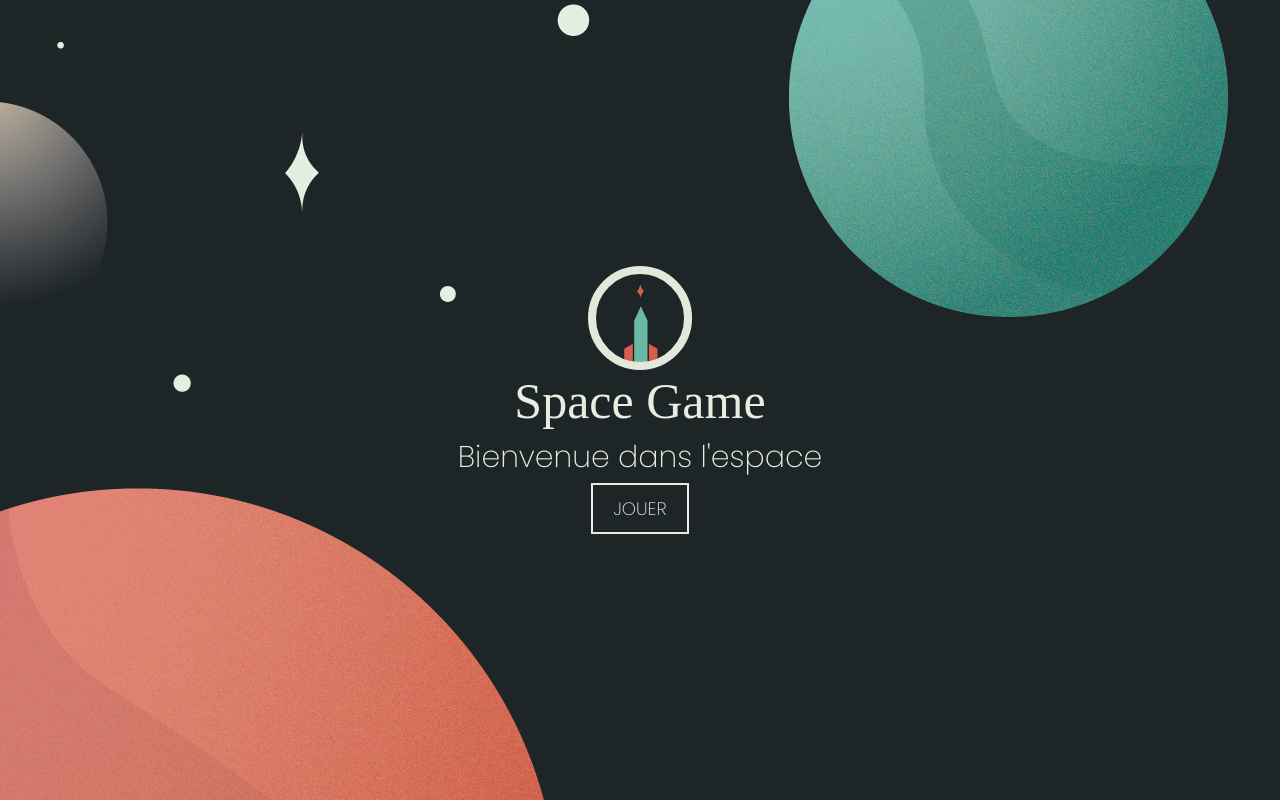
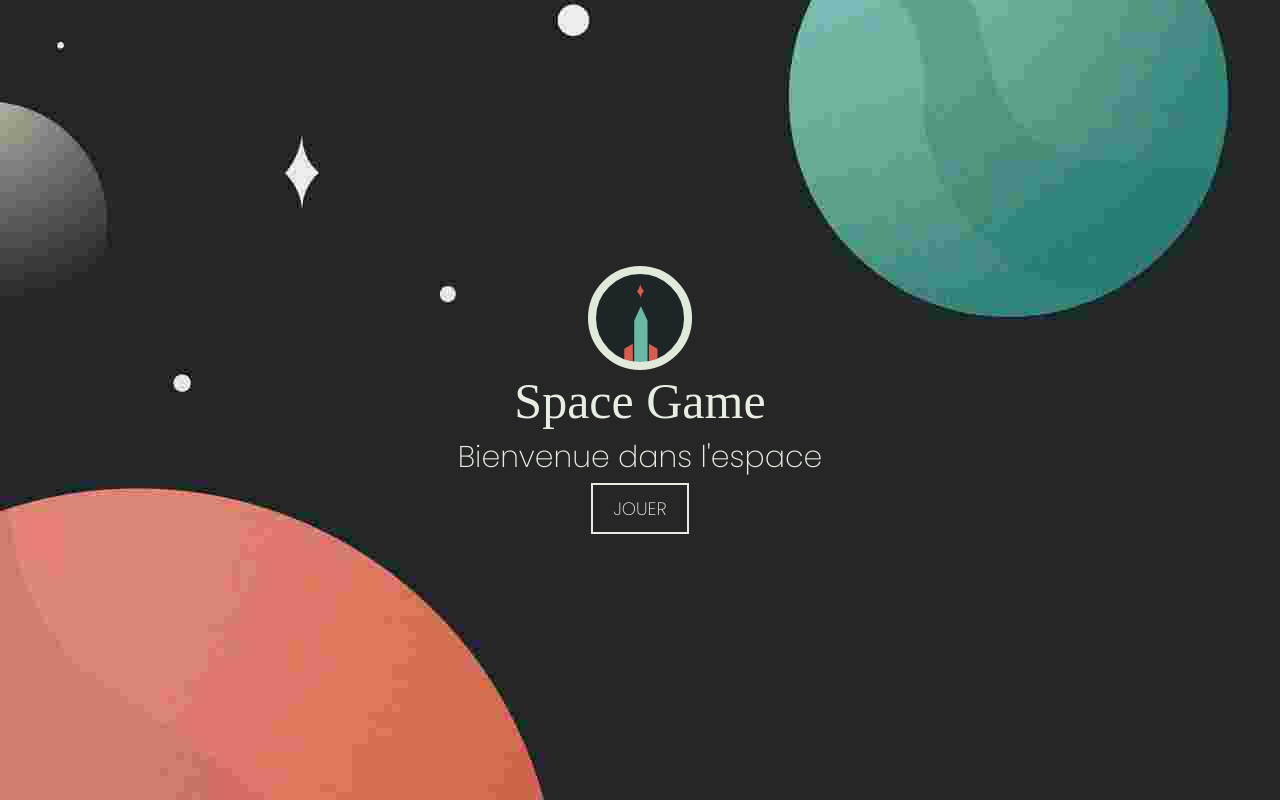
Before and after one commit to sacha0659/space-game, a plain HTML site: page index.html in a window 1280 px wide. Drawn offline with nearby package versions, Linux system fonts and the light colour scheme; a web font is replaced by a local one.

Commit message:
debug roots

```diff
--- a/index.html
+++ b/index.html
@@ -12,7 +12,7 @@
     <title>Space Game</title>
   </head>
   <body>
-    <div class="container-fluid home" style=" background: url(img/home-spacegame.png);">
+    <div class="container-fluid home" style=" background: url(img/home-spacegame.jpg);">
         <div class="content">
             <picture><img src="img/logo.png" alt="">
             </picture>
```
